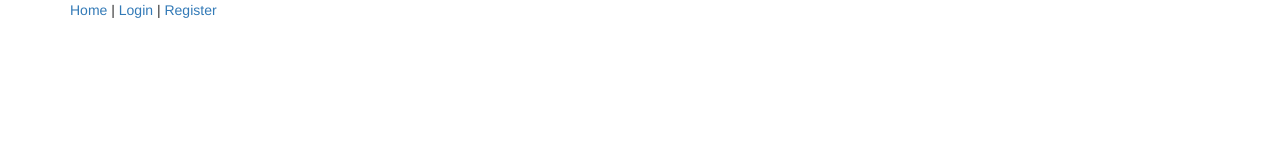
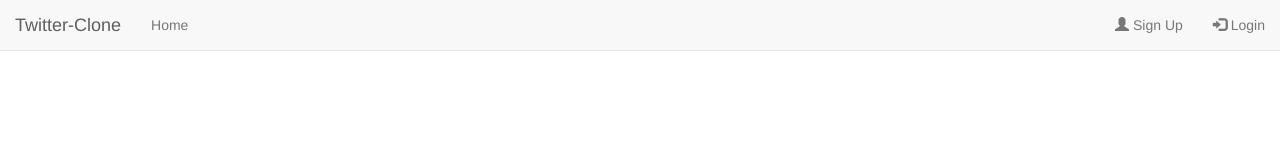
Before and after one commit to anilkumar-pcs/Twitter-clone, a website: page public/index.html in a window 1280 px wide. Drawn offline with nearby package versions, Linux system fonts and the light colour scheme; no server answers.

Commit message:
Changed default navbar to Bootstrap navbar

```diff
--- a/public/css/style.css
+++ b/public/css/style.css
@@ -1,3 +1,6 @@
+body {
+	padding-top: 70px;
+}
 .form-control, .btn-block {
     margin-bottom: 10px;
 }
--- a/public/index.html
+++ b/public/index.html
@@ -4,13 +4,14 @@
         <link rel="stylesheet" href="//netdna.bootstrapcdn.com/bootstrap/3.0.2/css/bootstrap.min.css"> <!-- load bootstrap css -->
         <link rel="stylesheet" href="//netdna.bootstrapcdn.com/font-awesome/4.0.3/css/font-awesome.min.css"> <!-- load fontawesome -->
 
-        <link href="css/style.css" rel="stylesheet"/>
-
         <!-- Libraries  -->
         <script src="libs/angular.js"></script>
         <script src="libs/angular-route.js"></script>
         <script src="libs/jquery-1.11.2.js"></script>
         <script src="libs/bootstrap.js"></script>
+
+        <!-- style.css -->
+        <link href="css/style.css" rel="stylesheet"/>
 
         <!-- javascript files -->
         <script src="app.js"></script>
@@ -31,20 +32,32 @@
     </head>
     <body ng-app="PassportApp">
         <div class="container">
-            <nav ng-controller="NavCtrl">
-              <a href="#home">Home</a> |
-              <span ng-show="!currentUser">
-                  <a href="#login">Login</a> |
-                  <a href="#register">Register</a>
-              </span>
-              <span ng-show="currentUser">
-                  <a href="#profile">Profile</a> |
-                  <span ng-show="currentUser.roles.indexOf('admin') != -1">
-                  <a href="#admin">Admin</a> |
-                  </span>
-                  <a href="#logout" ng-click="logout()">Logout</a>
-              </span>
+
+            <nav class="navbar navbar-default navbar-fixed-top" ng-controller="NavCtrl">
+              <div class="container-fluid">
+                <div class="navbar-header">
+                  <button type="button" class="navbar-toggle" data-toggle="collapse" data-target="#myNavbar">
+                    <span class="icon-bar"></span>
+                    <span class="icon-bar"></span>
+                    <span class="icon-bar"></span>
+                  </button>
+                  <a class="navbar-brand" href="#home">Twitter-Clone</a>
+                </div>
+                <div class="collapse navbar-collapse" id="myNavbar">
+                  <ul class="nav navbar-nav">
+                    <li><a href="#home">Home</a></li>
+                    <li ng-show="currentUser"><a href="#profile">Profile</a></li>
+                    <li ng-show="currentUser && currentUser.roles.indexOf('admin') != -1"><a href="#admin">Admin</a></li>
+                    <li ng-show="currentUser"><a href="#logout" ng-click="logout()">Logout</a></li>
+                  </ul>
+                  <ul class="nav navbar-nav navbar-right" ng-show="!currentUser">
+                    <li><a href="#register"><span class="glyphicon glyphicon-user"></span> Sign Up</a></li>
+                    <li><a href="#login"><span class="glyphicon glyphicon-log-in"></span> Login</a></li>
+                  </ul>
+                </div>
+              </div>
             </nav>
+
             <div ng-view>
             </div>
         </div>
```
